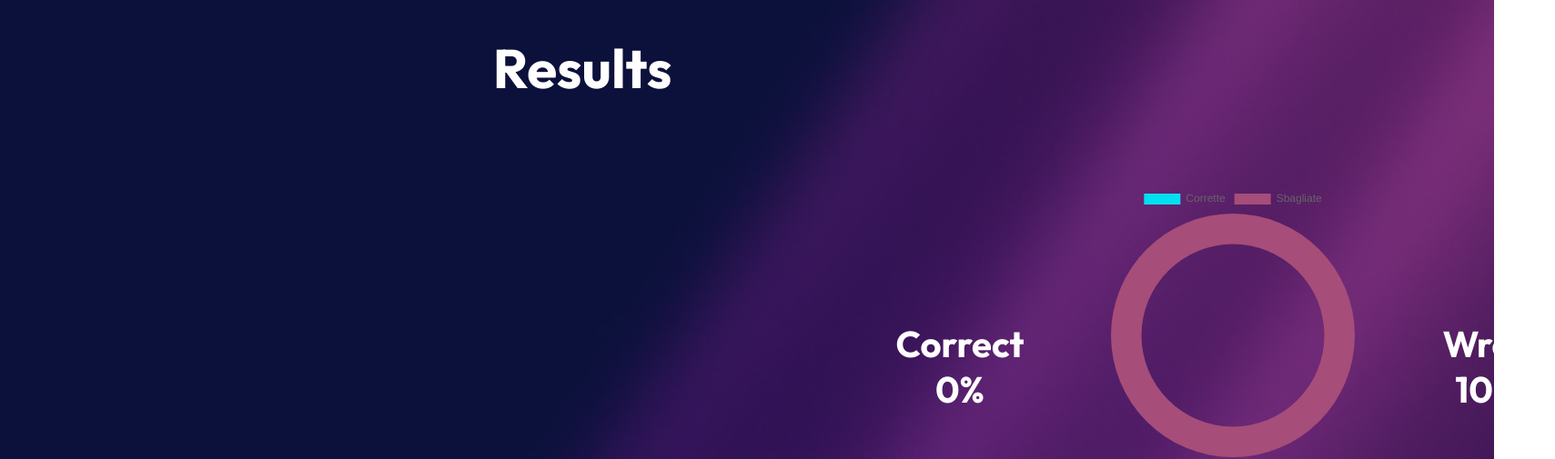
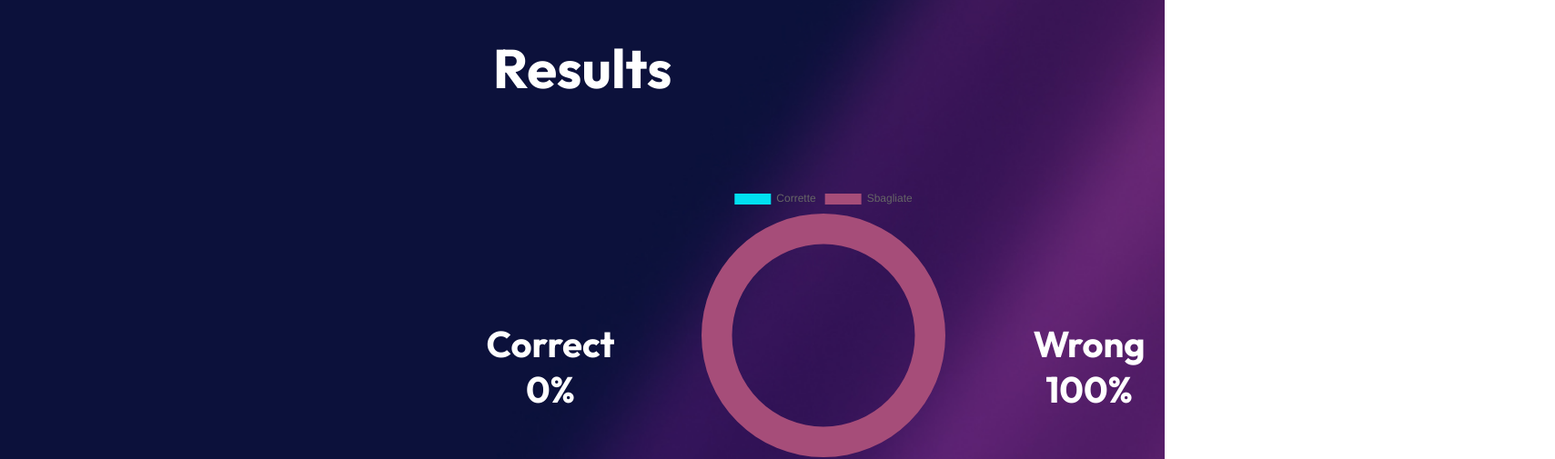
Before and after one commit to eleonoraronchini/BW1-PROVA, a plain HTML site: page resultpage/result.html in a window 1280 px wide. Shown: the part 207-712 px from the top of the page at 91% size, 1709 px wide, since content can reach past the window. Drawn offline with nearby package versions, Linux system fonts and the light colour scheme.

Commit message:
Update result.css

```diff
--- a/resultpage/result.css
+++ b/resultpage/result.css
@@ -55,7 +55,7 @@ main p{
     display: flex;
     align-items: center;
     justify-content: space-between;
-    padding-left: 550px;
+    padding-left: 100px;
 }
 .contenitore-figlio{
     width: 80%;
```
